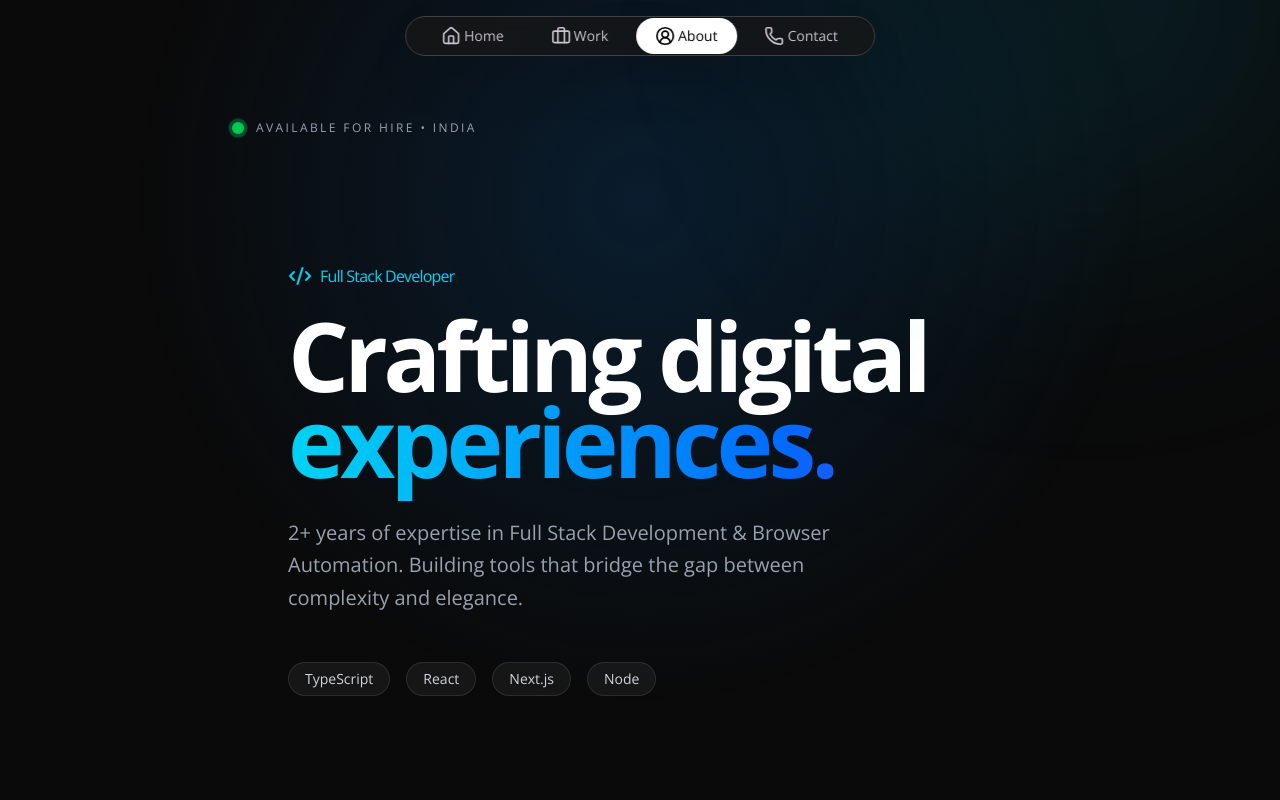
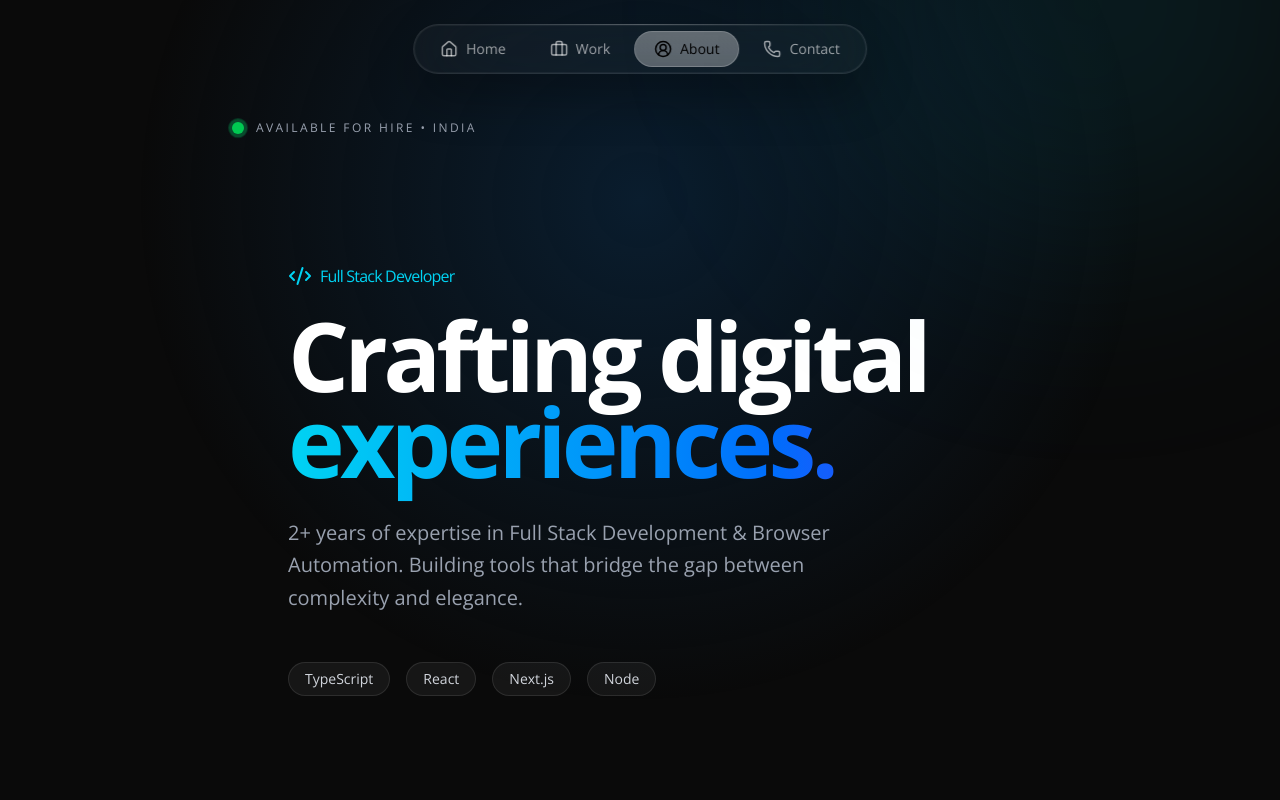
Before and after one commit to lochansaroy02/lochan-saroy-portfolio-freelancing, a Next.js app: page /about in a window 1280 px wide. Shown: the top 800 px of the page. Built offline with nearby package versions, Linux system fonts and the light colour scheme.

Commit message:
added liquid glass animation

```diff
--- a/app/about/page.tsx
+++ b/app/about/page.tsx
@@ -1,6 +1,6 @@
 "use client";
-import { motion } from "framer-motion";
 import { BookOpen, ChevronDown, Code2, Quote, Sparkles } from "lucide-react";
+import { motion } from "motion/react";
 import Image from 'next/image';
 import React from "react";
 
--- a/app/home/page.tsx
+++ b/app/home/page.tsx
@@ -13,7 +13,7 @@ import Leetcode from "@/components/Leetcode";
 import Button from "@/components/ui/Button";
 import profile from "@/public/images/profile2.jpg";
 import { MontserratFont } from "@/utils/fonts";
-import { motion } from "framer-motion";
+import { motion } from "motion/react";
 
 
 
--- a/app/layout.tsx
+++ b/app/layout.tsx
@@ -14,6 +14,7 @@ export const metadata: Metadata = {
   title: "Lochan Saroy",
   description: "Generated by create next app",
 };
+
 
 // If this is a nested layout (e.g. inside a dashboard folder),
 // do not name it RootLayout, just Layout is fine.
--- a/app/work/page.tsx
+++ b/app/work/page.tsx
@@ -1,8 +1,8 @@
 "use client";
 
 import { ProjectData } from "@/utils/ProjectData";
-import { motion } from "framer-motion";
 import { ExternalLink, Github } from "lucide-react"; // Optional: for icons
+import { motion } from "motion/react";
 import Image from "next/image";
 
 const ProjectsPage = () => {
--- a/components/Header.tsx
+++ b/components/Header.tsx
@@ -1,6 +1,7 @@
 'use client';
 
 import { Briefcase, CircleUserRound, Home, Phone } from "lucide-react";
+import { motion } from "motion/react";
 import { usePathname, useRouter } from "next/navigation";
 
 const Header = () => {
@@ -8,69 +9,73 @@ const Header = () => {
     const pathname = usePathname();
 
     const data = [
-        { name: "Home", icon: <Home size={"18px"} />, to: "/home" },
-        { name: "Work", icon: <Briefcase size={"18px"} />, to: "/work" },
-        { name: "About", icon: <CircleUserRound size={"18px"} />, to: "/about" },
-        { name: "Contact", icon: <Phone size={"18px"} />, to: "/contact" },
+        { name: "Home", icon: <Home size={18} />, to: "/home" },
+        { name: "Work", icon: <Briefcase size={18} />, to: "/work" },
+        { name: "About", icon: <CircleUserRound size={18} />, to: "/about" },
+        { name: "Contact", icon: <Phone size={18} />, to: "/contact" },
     ];
 
     return (
-        /* Responsive Container:
-           - Mobile: bottom-6, width 90%
-           - Desktop: top-4, width auto (md:w-fit)
-        */
-        <div className="fixed bottom-6 md:top-4 left-1/2 transform -translate-x-1/2 z-50
-          md:h-10 w-[92%] md:w-fit flex items-center h-[60px] justify-center px-2 md:px-4 rounded-full
-         backdrop-blur-md bg-neutral-900/80 text-white border border-neutral-700 shadow-2xl transition-all">
+        <nav className="fixed bottom-6 md:top-6 left-1/2 -translate-x-1/2 z-50">
+            {/* The Outer Shell: High Blur, Thin Border, Minimal Opacity */}
+            <div className="relative flex items-center p-1.5 rounded-full
+                bg-white/3 dark:bg-black/20
+                backdrop-blur-2xl
+                border border-white/10
+                shadow-[0_20px_50px_rgba(0,0,0,0.3)]
+                ring-1 ring-inset ring-white/5">
 
-            <div className="flex items-center justify-around w-full md:justify-center md:gap-2">
-                {data.map((item, index) => {
+                <div className="flex items-center gap-1 relative">
+                    {data.map((item) => {
                         const isActive = pathname === item.to;
 
                         return (
-                        <div
-                            key={index}
+                            <button
+                                key={item.to}
                                 onClick={() => router.push(item.to)}
                                 className={`
-                    group flex flex-col items-center gap-1 cursor-pointer transition-all duration-300
-                    md:flex-row md:px-5 md:py-2 md:rounded-full
-                    ${isActive
-                                    ? 'text-[#e6e1e5] md:bg-white md:text-black' // Unified active state for md/lg
-                                    : 'text-[#cac4d0] md:hover:bg-neutral-800'
-                                }
+                                    relative px-4 py-2 md:px-5 md:py-2 rounded-full
+                                    flex items-center gap-2 group transition-all duration-300
+                                    ${isActive ? 'text-black' : 'text-white/60 hover:text-white'}
                                 `}
                             >
-                            {/* Icon Container: Material 3 Pill on Mobile, Transparent on Desktop */}
-                            <div className={`
-                    relative flex items-center justify-center
-                    w-16 h-8 rounded-full transition-all duration-300
-                    md:w-auto md:h-auto md:bg-transparent
-                    ${isActive
-                                    ? 'bg-[#4f378b] text-[#e6e1e5] md:text-inherit' // Pill color on mobile, inherit black on desktop
-                                    : 'bg-transparent text-[#cac4d0] group-hover:bg-neutral-800/50 md:group-hover:bg-transparent'
-                                }
-                `}>
-                                {/* Applying size constraints to icon if needed */}
-                                <div className="md:scale-110">
+                                {/* The "Liquid" Slider: Animates only on the X-axis */}
+                                {isActive && (
+                                    <motion.div
+                                        layoutId="nav-pill"
+                                        className="absolute inset-0 rounded-full z-0
+                                            bg-white/30
+                                            backdrop-blur-xl
+                                            border border-white/20
+                                            shadow-[inset_0_1px_1px_rgba(255,255,255,0.3),0_4_12px_rgba(0,0,0,0.2)]"
+                                        transition={{
+                                            type: "spring",
+                                            stiffness: 380,
+                                            damping: 30,
+                                        }}
+                                    >
+                                        {/* Inner Gloss Shine (The secret 'Liquid' layer) */}
+                                        <div className="absolute inset-0 rounded-full bg-gradient-to-b from-white/10 to-transparent opacity-50" />
+                                    </motion.div>
+                                )}
+
+                                {/* Icon and Text Content */}
+                                <span className="relative z-10">
                                     {item.icon}
-                                </div>
-                            </div>
+                                </span>
 
-                            {/* Label: Aligned with the icon color on both platforms */}
-                            <span className={`
-                    text-[12px] md:text-sm font-medium transition-colors duration-300
-                    ${isActive
-                                    ? 'text-[#e6e1e5] md:text-inherit'
-                                    : 'text-[#cac4d0]'
-                                }
-                `}>
+                                <span className="relative z-10 text-sm font-medium hidden md:block">
                                     {item.name}
                                 </span>
-                        </div>
+                            </button>
                         );
                     })}
                 </div>
             </div>
+
+            {/* Specular Highlight (The 'Liquid' edge effect on top of the bar) */}
+            <div className="absolute top-0 left-1/2 -translate-x-1/2 w-3/4 h-[1px] bg-gradient-to-r from-transparent via-white/20 to-transparent pointer-events-none" />
+        </nav>
     );
 };
 
--- a/components/Sidebar.tsx
+++ b/components/Sidebar.tsx
@@ -1,8 +1,8 @@
 "use client";
 
 import profile from "@/public/images/profile2.jpg";
-import { motion } from "framer-motion";
 import { MapPin } from "lucide-react";
+import { motion } from "motion/react";
 
 const Sidebar = () => {
     return (
--- a/package.json
+++ b/package.json
@@ -18,7 +18,7 @@
     "lucide": "^0.515.0",
     "lucide-react": "^0.515.0",
     "motion": "^12.18.1",
-    "next": "15.3.8",
+    "next": "15.5.6",
     "nodemailer": "^7.0.13",
     "react": "^19.0.0",
     "react-awesome-reveal": "^4.3.1",
```
Also changed, not shown: next-env.d.ts, 1 other file (tests, documents, lock files or other folders). Lines whose indentation alone changed are shown as unchanged.
